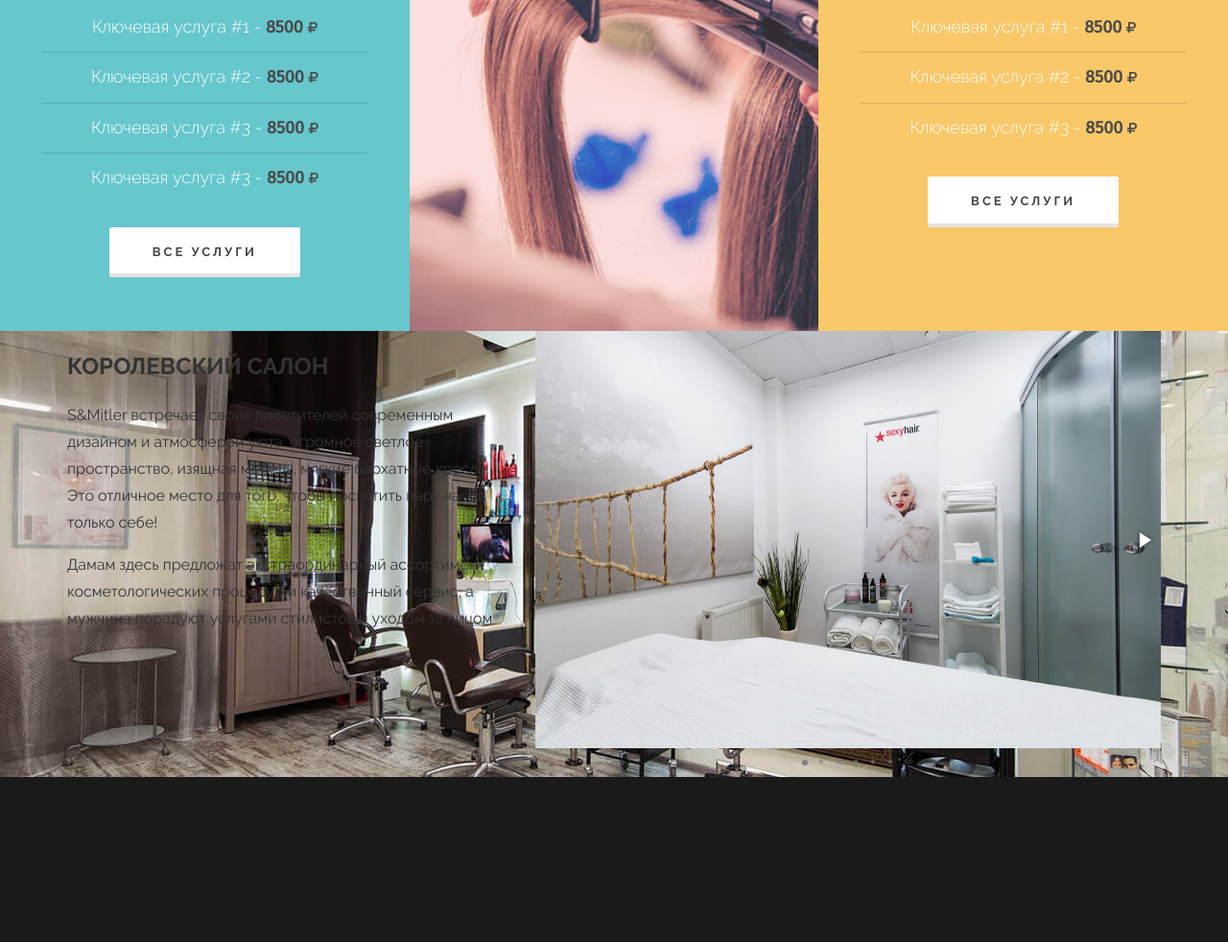
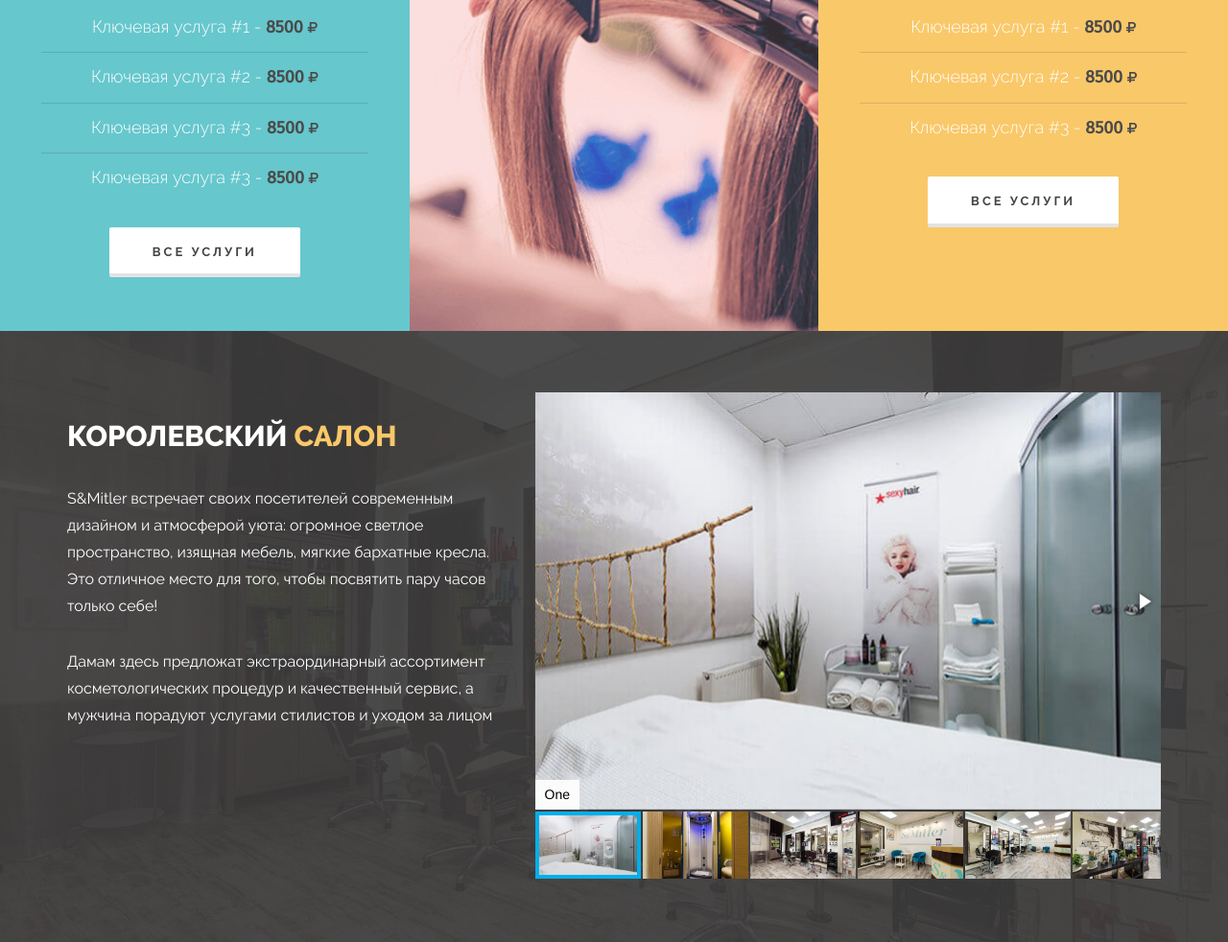
Before and after one commit to Phoenix787/myproject-dj7, a website: page app/index.html in a window 1280 px wide. Shown: the part 1502-2484 px from the top of the page at 96% size. Before the commit the page ends 2312 px from the top, so only its background shows below. Drawn offline with Linux system fonts and the light colour scheme; files whose address does not match are found by name.

Commit message:
add king section h2 decoration

```diff
--- a/app/index.html
+++ b/app/index.html
@@ -218,14 +218,23 @@
                                 сервис, а мужчина порадуют услугами стилистов и уходом за лицом</p>
                     </div>
                     <div class="col-md-7">
-                        <div class="fotorama">
-                            <img src="img/photos/foto-13.jpg" alt="photo-gallery">
-                            <img src="img/photos/foto-15.jpg" alt="photo-gallery">
-                            <img src="img/photos/foto-16.jpg" alt="photo-gallery">
-                            <img src="img/photos/foto-18.jpg" alt="photo-gallery">
-                            <img src="img/photos/foto-19.jpg" alt="photo-gallery">
-                            <img src="img/photos/foto-23.jpg" alt="photo-gallery">
-                        </div>
+
+                            <div class="section-gallery fotorama"
+                                 data-nav="thumbs"
+                                 data-thumbwidth="110"
+                                 data-thumbheight="70"
+                                 data-thumbborderwidth="4"
+                                 data-shadows=true
+                                 data-arrows=true>
+
+                                <img src="img/photos/small/foto-13.jpg" alt="photo-gallery" data-caption="One">
+                                <img src="img/photos/small/foto-15.jpg" alt="photo-gallery">
+                                <img src="img/photos/small/foto-16.jpg" alt="photo-gallery">
+                                <img src="img/photos/small/foto-18.jpg" alt="photo-gallery">
+                                <img src="img/photos/small/foto-19.jpg" alt="photo-gallery">
+                                <img src="img/photos/small/foto-23.jpg" alt="photo-gallery">
+                            </div>
+
                     </div>
                 </div>
             </div>
--- a/app/js/common.js
+++ b/app/js/common.js
@@ -47,7 +47,7 @@ $(function() {
             carouselService();
         });
     });
-
+//здесь мы прописываем опции карусели
     carouselSvc.owlCarousel({
         // loop: true,  //зацикливаем
         nav: true,
@@ -76,11 +76,17 @@ $(function() {
         ths.html(ths.html().replace(/(\S+)\s*$/, '<span>$1</span>'));
     });
 
+    $('section .h2').each(function () {
+        var ths = $(this);
+        ths.html(ths.html().replace(/^(\S+)/, '<span>$1</span>'));
+    });
+
 //в этой функции будет всё что связано размещением контента при изменении размеров окна
     function onResize(){
         $('.carousel-service-content').equalHeights();
 
     }onResize();
+
     window.onresize = function () {
         onResize();
     };
@@ -89,4 +95,6 @@ $(function() {
 
 
 
+
+
 });
--- a/app/sass/_vars.sass
+++ b/app/sass/_vars.sass
@@ -4,3 +4,4 @@ $accent: #f9c869
 $blue: #66c7cd
 $red: #f86868
 $dark: #1a1a1a
+$overlay: #3d3c3c
--- a/app/sass/main.sass
+++ b/app/sass/main.sass
@@ -91,6 +91,16 @@ section, header
 
 section
   background-color: #fff
+
+  &.inverse
+    color: #fff
+    background-color: $dark
+  .h2
+    font-size: 30px
+    color: $accent
+    font-weight: 800
+    span
+      color: #fff
 
 .img-responsive
   display: block
@@ -424,6 +434,22 @@ $colors: $blue, $red, $accent
   .owl-item
     backface-visibility: inherit
 
+.s
+  &-king, &-review, &-partners
+    padding: 5% 0
+  &-king
+    p
+      margin: 30px 0
 
+.section-overlay
+  &::before
+    content: ''
+    position: absolute
+    top: 0
+    left: 0
+    width: 100%
+    height: 100%
+    background-color: $overlay
+    opacity: 0.92
 
 @import "media"
```
Also changed, not shown: app/css/main.min.css, app/js/common.min.js, app/js/scripts.min.js.
